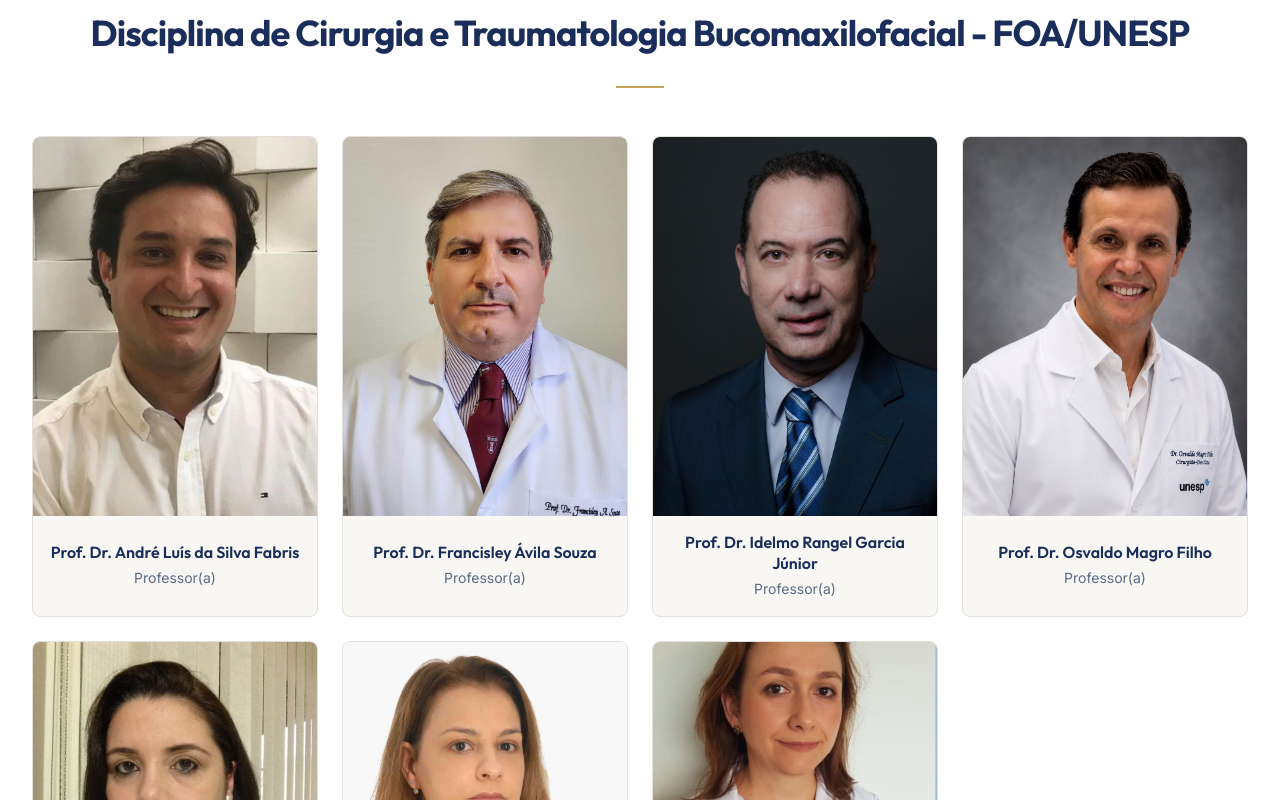
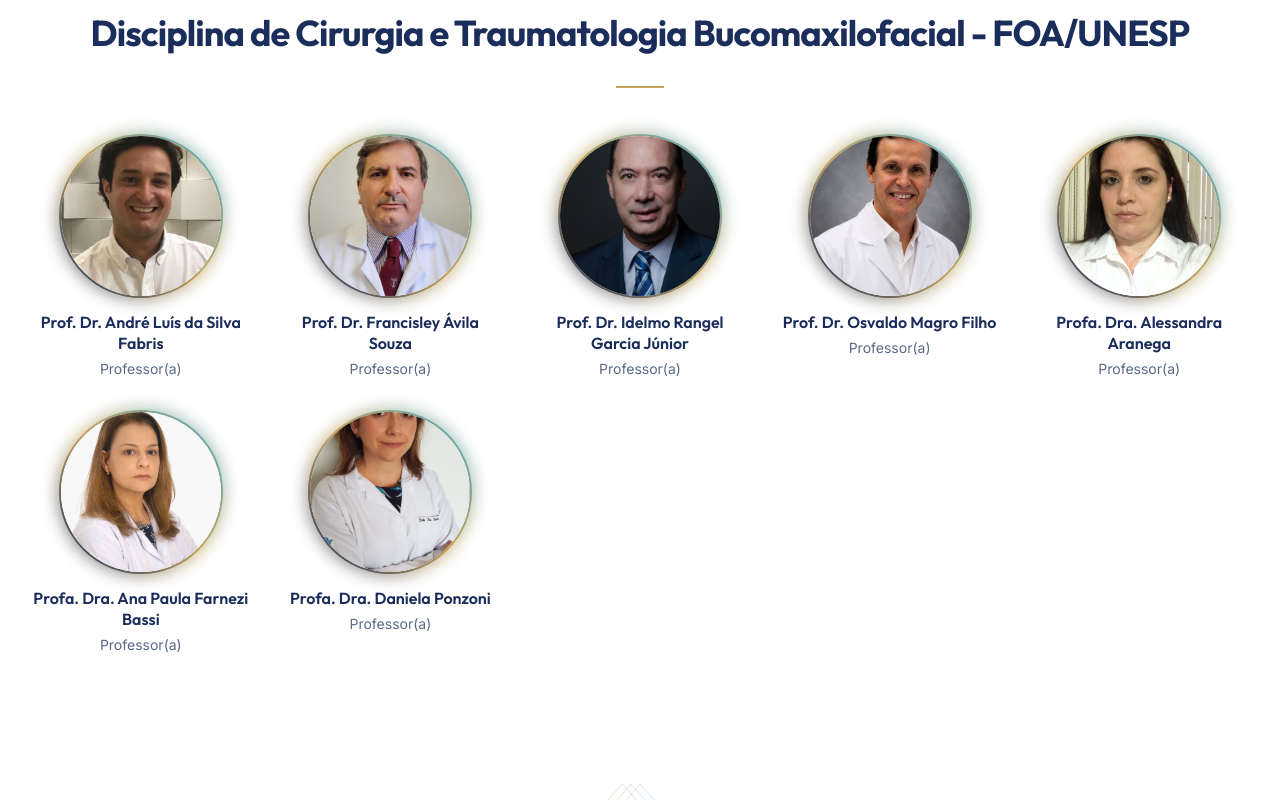
Before and after one commit to gabrielespurio/COFOA-UNESP, a Next.js app: page / in a window 1280 px wide. Shown: the part 2600-3400 px from the top of the page. Built offline with nearby package versions, Linux system fonts and the light colour scheme; no server answers.

Commit message:
feat: change OrganizationSection from cards to neon circles

```diff
--- a/src/components/public/OrganizationSection/OrganizationSection.module.css
+++ b/src/components/public/OrganizationSection/OrganizationSection.module.css
@@ -4,33 +4,86 @@
 
 .professorsGrid {
   display: grid;
-  grid-template-columns: repeat(auto-fit, minmax(240px, 1fr));
-  gap: var(--space-6);
-  margin-top: var(--space-8);
+  /* Smaller columns since they want smaller circles */
+  grid-template-columns: repeat(auto-fit, minmax(180px, 1fr));
+  gap: var(--space-8);
+  margin-top: var(--space-12);
+  justify-items: center;
 }
 
-.professorCard {
+.professorItem {
   display: flex;
   flex-direction: column;
-  background: var(--color-surface);
-  border: 1px solid var(--color-border);
-  border-radius: var(--radius-lg);
-  overflow: hidden;
-  transition: transform var(--duration-fast) var(--ease-out), box-shadow var(--duration-fast) var(--ease-out);
+  align-items: center;
+  text-align: center;
+  max-width: 220px;
 }
 
-.professorCard:hover {
-  transform: translateY(-4px);
-  box-shadow: var(--shadow-md);
-  border-color: var(--color-primary);
+/*
+  Container for the circular image and the neon border.
+  We use a relative wrapper to place the glowing pseudo-element behind the image.
+*/
+.imageWrapper {
+  position: relative;
+  width: 160px;
+  height: 160px;
+  border-radius: 50%;
+  margin-bottom: var(--space-4);
+  /* The transition helps with the hover effect */
+  transition: transform var(--duration-fast) var(--ease-out);
+  z-index: 1;
 }
 
-.imageWrapper {
+/* The glowing neon gradient border */
+.imageWrapper::before {
+  content: "";
+  position: absolute;
+  top: -4px;
+  left: -4px;
+  right: -4px;
+  bottom: -4px;
+  border-radius: 50%;
+  /* Using project colors for a nice gradient */
+  background: linear-gradient(45deg, var(--color-primary), var(--color-accent-gold), var(--color-blue-cyan));
+  z-index: -1;
+  /* Neon shadow effect */
+  filter: blur(8px);
+  opacity: 0.7;
+  transition: opacity var(--duration-fast) var(--ease-out), filter var(--duration-fast) var(--ease-out);
+}
+
+.imageWrapper::after {
+  content: "";
+  position: absolute;
+  top: -2px;
+  left: -2px;
+  right: -2px;
+  bottom: -2px;
+  border-radius: 50%;
+  /* A slightly more solid border underneath the image to frame it */
+  background: linear-gradient(45deg, var(--color-primary), var(--color-accent-gold), var(--color-blue-cyan));
+  z-index: -1;
+}
+
+/* Hover effects for the neon circle */
+.professorItem:hover .imageWrapper {
+  transform: translateY(-4px) scale(1.05);
+}
+
+.professorItem:hover .imageWrapper::before {
+  opacity: 1;
+  filter: blur(12px);
+}
+
+/* The actual image container which clips the image to a circle */
+.imageInner {
   position: relative;
   width: 100%;
-  aspect-ratio: 3/4;
+  height: 100%;
+  border-radius: 50%;
   overflow: hidden;
   background: var(--color-background);
+  /* A slight inner shadow could look nice, but hidden overflow handles the clip */
 }
 
 .professorImage {
@@ -38,17 +91,14 @@
   transition: transform var(--duration-slow) var(--ease-out);
 }
 
-.professorCard:hover .professorImage {
-  transform: scale(1.05);
+.professorItem:hover .professorImage {
+  transform: scale(1.1);
 }
 
 .professorInfo {
-  padding: var(--space-4);
-  text-align: center;
-  flex-grow: 1;
   display: flex;
   flex-direction: column;
-  justify-content: center;
+  align-items: center;
 }
 
 .professorName {
--- a/src/components/public/OrganizationSection/OrganizationSection.tsx
+++ b/src/components/public/OrganizationSection/OrganizationSection.tsx
@@ -19,15 +19,17 @@
     <div className={styles.orgWrapper}>
       <div className={styles.professorsGrid}>
         {PROFESSORS.map((prof, idx) => (
-          <div key={idx} className={styles.professorCard}>
+          <div key={idx} className={styles.professorItem}>
             <div className={styles.imageWrapper}>
+              <div className={styles.imageInner}>
                 <Image
                   src={`/images/professores/${prof.file}`}
                   alt={prof.name}
                   fill
-                sizes="(max-width: 768px) 100vw, (max-width: 1200px) 50vw, 33vw"
+                  sizes="160px"
                   className={styles.professorImage}
                 />
+              </div>
             </div>
             <div className={styles.professorInfo}>
               <h4 className={styles.professorName}>{prof.name}</h4>
```
Lines whose indentation alone changed are shown as unchanged.
